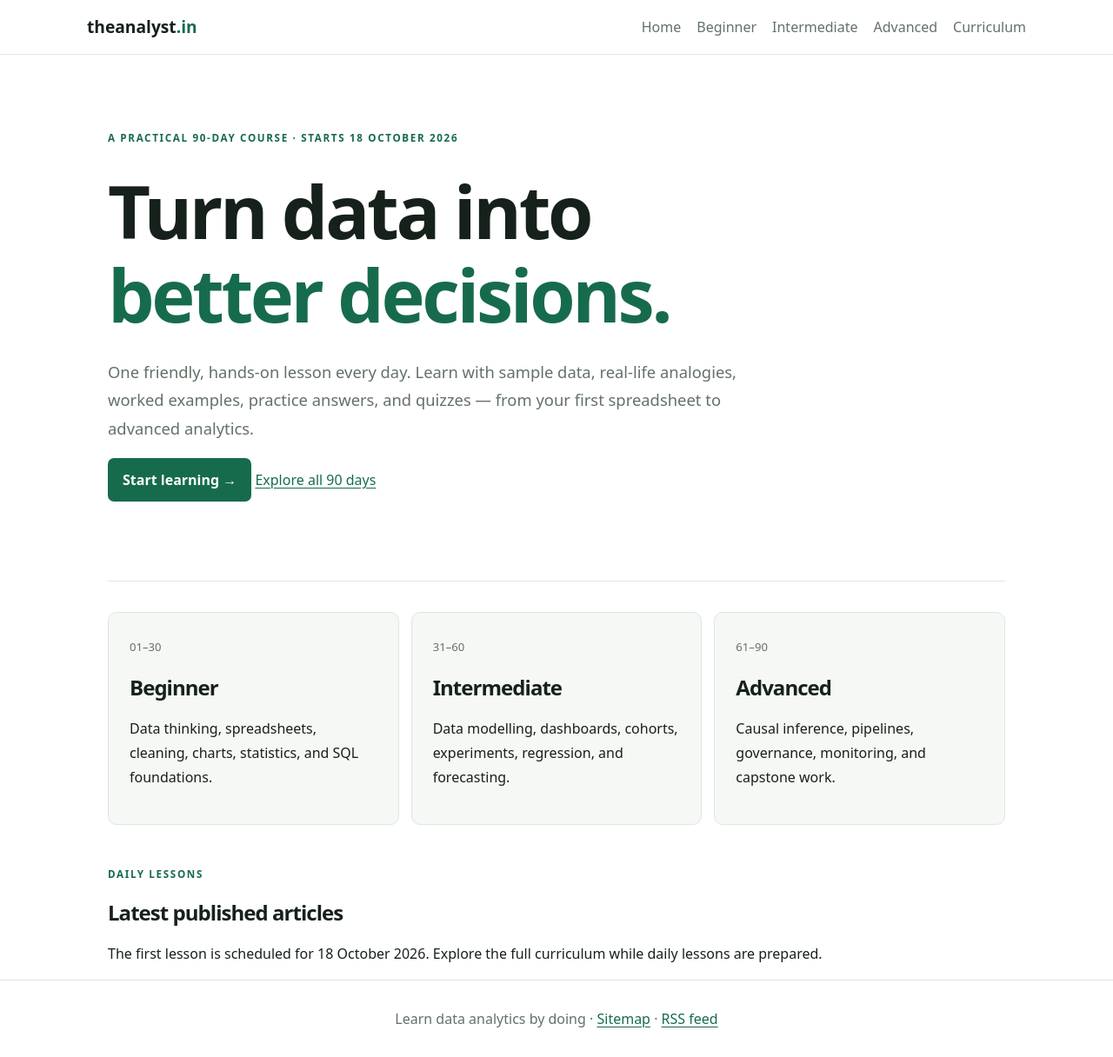
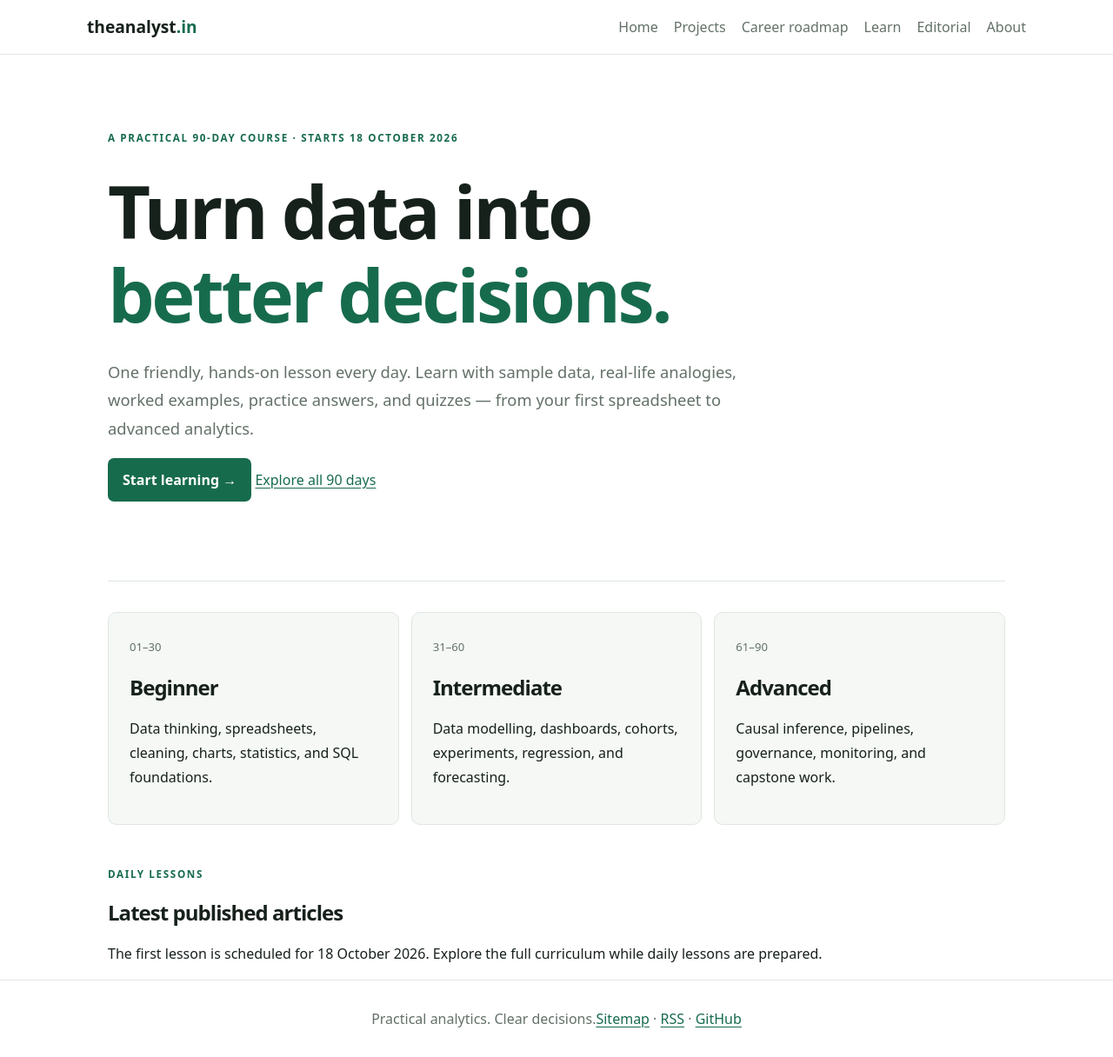
Before and after one commit to theanalystin/theanalyst.github.io, a Jekyll site: the page built from index.html, in a window 1280 px wide. Shown: the whole page at 87% size. Built offline with Jekyll 4.4.1, drawn with Linux system fonts in a browser that asks for light colours.

Commit message:
Refine site navigation and metadata

```diff
--- a/_layouts/default.html
+++ b/_layouts/default.html
@@ -1 +1,24 @@
-<!doctype html><html lang="{{ site.lang | default: 'en' }}"><head><meta charset="utf-8"><meta name="viewport" content="width=device-width, initial-scale=1">{% seo %}<link rel="stylesheet" href="{{ '/assets/css/blog.css' | relative_url }}"><link rel="alternate" type="application/atom+xml" href="{{ '/feed.xml' | relative_url }}"></head><body><header class="site-header"><a class="brand" href="{{ '/' | relative_url }}">theanalyst<span>.in</span></a><nav><a href="{{ '/' | relative_url }}">Home</a><a href="{{ '/beginner/' | relative_url }}">Beginner</a><a href="{{ '/intermediate/' | relative_url }}">Intermediate</a><a href="{{ '/advanced/' | relative_url }}">Advanced</a><a href="{{ '/curriculum/' | relative_url }}">Curriculum</a></nav></header><main class="container">{{ content }}</main><footer class="site-footer">Learn data analytics by doing · <a href="{{ '/sitemap.xml' | relative_url }}">Sitemap</a> · <a href="{{ '/feed.xml' | relative_url }}">RSS feed</a></footer></body></html>
+<!doctype html>
+<html lang="{{ site.lang | default: 'en' }}">
+<head>
+<meta charset="utf-8"><meta name="viewport" content="width=device-width, initial-scale=1">
+<meta name="theme-color" content="#f7f8f6">
+{% seo %}
+<link rel="stylesheet" href="{{ '/assets/css/blog.css' | relative_url }}">
+<link rel="alternate" type="application/atom+xml" href="{{ '/feed.xml' | relative_url }}">
+</head>
+<body>
+<header class="site-header">
+<a class="brand" href="{{ '/' | relative_url }}">theanalyst<span>.in</span></a>
+<nav aria-label="Main navigation">
+<a href="{{ '/' | relative_url }}">Home</a>
+<a href="{{ '/projects/' | relative_url }}">Projects</a>
+<a href="{{ '/career-roadmap/' | relative_url }}">Career roadmap</a>
+<a href="{{ '/beginner/' | relative_url }}">Learn</a>
+<a href="{{ '/editorial-calendar/' | relative_url }}">Editorial</a>
+<a href="{{ '/about/' | relative_url }}">About</a>
+</nav>
+</header>
+<main class="container">{{ content }}</main>
+<footer class="site-footer"><span>Practical analytics. Clear decisions.</span><span><a href="{{ '/sitemap.xml' | relative_url }}">Sitemap</a> · <a href="{{ '/feed.xml' | relative_url }}">RSS</a> · <a href="https://github.com/theanalystin/theanalyst.github.io">GitHub</a></span></footer>
+</body></html>
```
